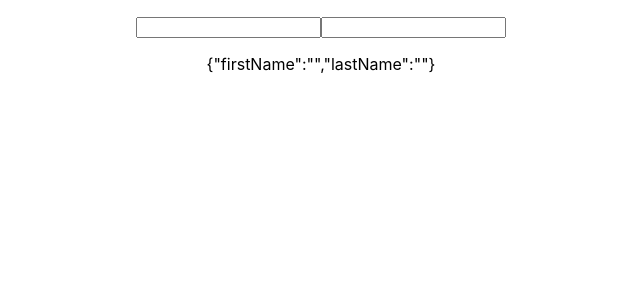
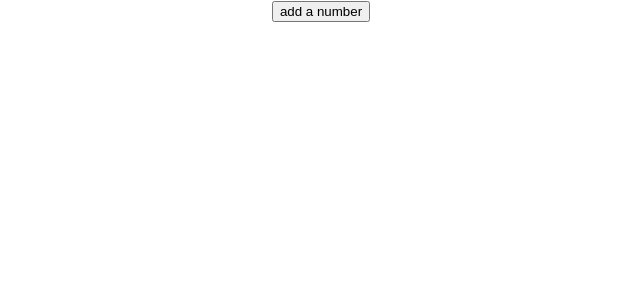
Before and after one commit to R4m21/react-hooks, a React (Create React App) app: page / in a window 1280 px wide. Shown: the top 300 px of the page, without its empty margins (319-959 px from the left). Built offline with nearby package versions, Linux system fonts and the light colour scheme.

Commit message:
useState with array

```diff
--- a/src/App.js
+++ b/src/App.js
@@ -1,5 +1,6 @@
 import './App.css';
-import HookCounterThree from './components/HookCounterThree';
+import HookCounterFour from './components/HookCounterFour';
+// import HookCounterThree from './components/HookCounterThree';
 // import ClassCounter from './components/ClassCounter';
 // import HookCounter from './components/HookCounter';
 // import HookCounterTwo from './components/HookCounterTwo';
@@ -10,7 +11,8 @@
     {/* <ClassCounter/> */}
     {/* <HookCounter/> */}
     {/* <HookCounterTwo/> */}
-    <HookCounterThree/>
+    {/* <HookCounterThree/> */}
+    <HookCounterFour/>
     </div>
   );
 }
--- /dev/null
+++ b/src/components/HookCounterFour.js
@@ -0,0 +1,23 @@
+import React, { useState } from "react";
+
+function HookCounterFour() {
+  const [items, setItems] = useState([]);
+  const addItem = () => {
+    setItems([
+      ...items,
+      { id: items.length, value: Math.floor(Math.random() * 10 + 1) },
+    ]);
+  };
+  return (
+    <div>
+      <button onClick={addItem}>add a number</button>
+      <ul>
+        {items.map((item) => (
+          <li key={item.id}>{item.value}</li>
+        ))}
+      </ul>
+    </div>
+  );
+}
+
+export default HookCounterFour;
```
Also changed, not shown: readme.txt.
